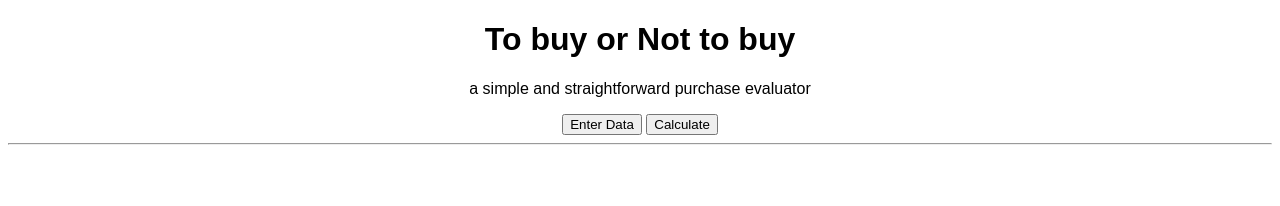
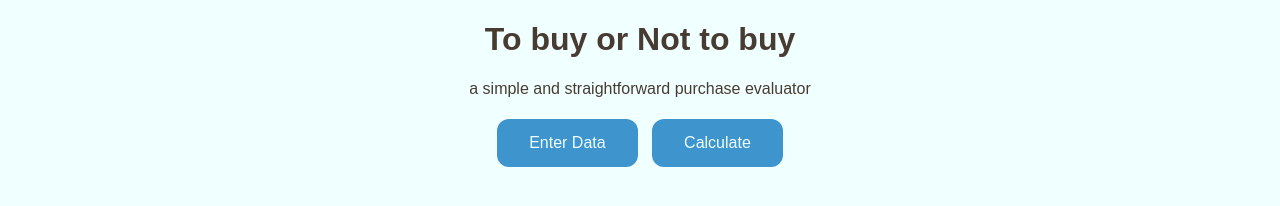
Before and after one commit to tallmtt/2b-n2b, a plain HTML site: page index.html in a window 1280 px wide. Drawn offline with Linux system fonts and the light colour scheme.

Commit message:
MVPgit status!

```diff
--- a/index.html
+++ b/index.html
@@ -50,10 +50,11 @@
 	  <span id="uses"></span>
 	</div>
 
-	<div class='buttons'>
-		<button type="button" onClick="dataentry()">Enter Data</button>
-		<button type="button" onClick="calculations()">Calculate</button><hr>
+	<div class='data'>
+		<button type="button" class='buttons' onClick="dataentry()">Enter Data</button>
+		<button type="button" class='buttons' onClick="calculations()">Calculate</button> <!--<hr>-->
 	</div>
+<!--		<button type="button" class='buttons' onClick="resetpage()">Clear</button>-->
 
 	<div class='illustrations'>
 	<canvas id="costovertime" width="600" height="400"></canvas>
--- a/main.js
+++ b/main.js
@@ -23,7 +23,8 @@ function dataentry() {
     // 		alert(period);
         let period2 = prompt("How many time periods (months/days/years)?", period);
         localStorage.period = period2;
-        time = '<p><b>Time period:</b> ' + period2 + ' <select id="timeunits"><option value = "Month" selected>months</option><option value = "Day">days</option><option value = "Year">years</option></select></p>'
+//        time = '<p><b>Time period:</b> ' + period2 + ' <select id="timeunits"><option value = "Month" selected>months</option><option value = "Day">days</option><option value = "Year">years</option></select></p>'
+		time = '<p><b>Time period:</b> ' + period + ' time periods</p>'
         document.getElementById('period').innerHTML = time;
     } else {
         period();
@@ -52,7 +53,8 @@ function price() {
 function period() {
     let period = prompt("How many time periods (months/days/years)?");
     localStorage.period = period;
-    time = '<p><b>Time period:</b> ' + period + ' <select name = "timeunits"><option value = "months" selected>months</option><option value = "days">days</option><option value = "years">years</option></select></p>'
+//    time = '<p><b>Time period:</b> ' + period + ' <select name = "timeunits"><option value = "months" selected>months</option><option value = "days">days</option><option value = "years">years</option></select></p>'
+    time = '<p><b>Time period:</b> ' + period + ' time periods</p>'
     document.getElementById('period').innerHTML = time;
 }
 
@@ -68,7 +70,12 @@ function calculations() {
     price = localStorage.price;
     period = localStorage.period;
     uses = localStorage.uses;
-    timeunits = document.getElementById('timeunits').value;
+
+//	if (document.getElementById('timeunits') {
+//		timeunits = document.getElementById('timeunits').value;
+//	} else {
+		timeunits = "Time Periods"
+//	}
 
 //    labels();
 //	  data();
@@ -232,3 +239,9 @@ function eightytwenty() {
    }
     return eighty;
 }
+
+function resetpage() {
+	localStorage.price = ''
+	localStorage.removeItem('period');
+	localStorage.removeItem('uses');
+}
--- a/style.css
+++ b/style.css
@@ -1,8 +1,8 @@
 * { font-family: arial, sans-serif; }
 
 body {
-  background: #fff;
-  color: #000;
+  background: #F0FFFF;
+  color: #483C32;
 }
 
 h1 {
@@ -19,7 +19,16 @@ p {
 }
 
 .buttons {
-	text-align: center;
+  background-color: #3e95cd; /* Green */
+  border: none;
+  border-radius: 12px;
+  color: #F0FFFF;
+  padding: 15px 32px;
+  margin:5px;
+  text-align: center;
+  text-decoration: none;
+  display: inline-block;
+  font-size: 16px;
 }
 
 .illustrations {
```
Also changed, not shown: 1 other file.
